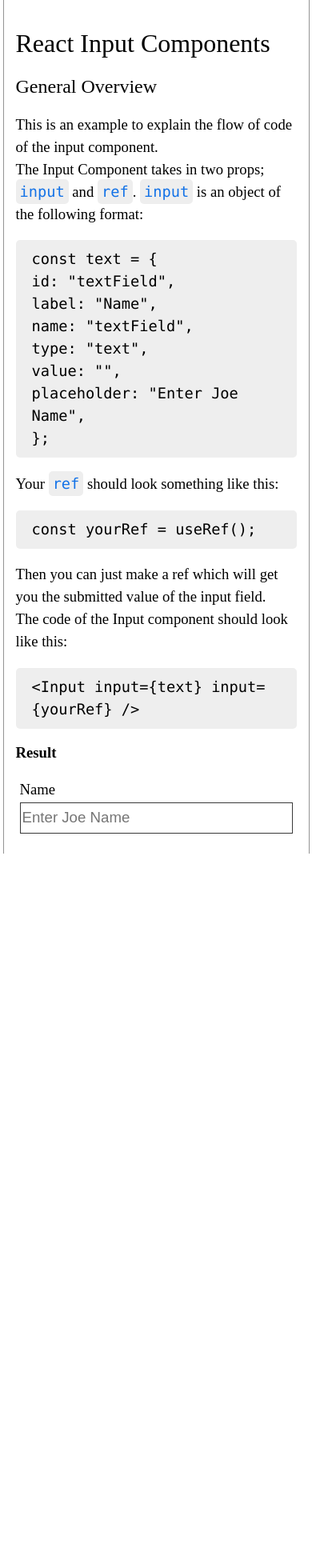
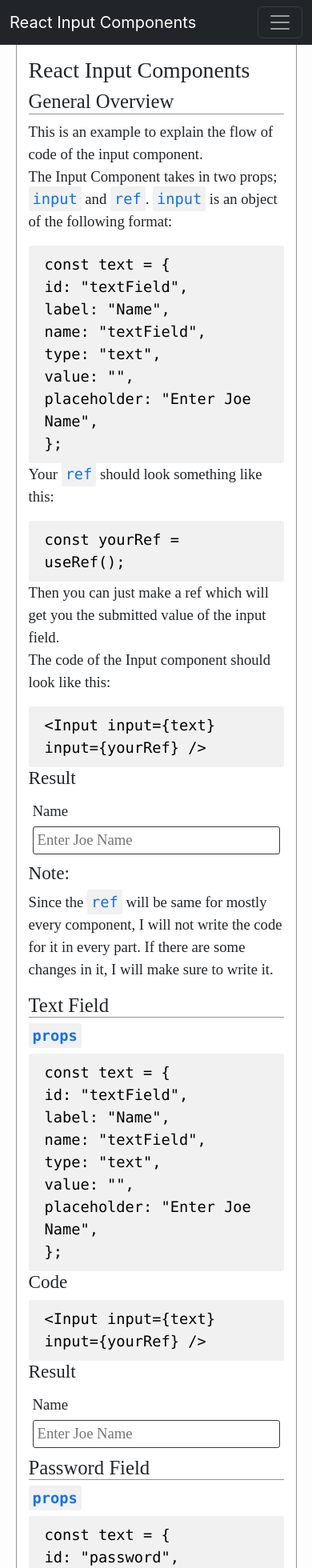
Before and after one commit to m-haris-n/react-input-elements, a React (Create React App) app: page / in a window 390 px wide. Shown: the top 1960 px of the page at 80% size. Before the commit the page ends 1067 px from the top, so only its background shows below. Built offline with nearby package versions, Linux system fonts and the light colour scheme.

Commit message:
added responsive navbar

```diff
--- a/public/index.html
+++ b/public/index.html
@@ -15,6 +15,8 @@
       user's mobile device or desktop. See https://developers.google.com/web/fundamentals/web-app-manifest/
     -->
     <link rel="manifest" href="%PUBLIC_URL%/manifest.json" />
+    <link href="https://cdn.jsdelivr.net/npm/bootstrap@5.2.0-beta1/dist/css/bootstrap.min.css" rel="stylesheet" integrity="sha384-0evHe/X+R7YkIZDRvuzKMRqM+OrBnVFBL6DOitfPri4tjfHxaWutUpFmBp4vmVor" crossorigin="anonymous">
+
     <!--
       Notice the use of %PUBLIC_URL% in the tags above.
       It will be replaced with the URL of the `public` folder during the build.
@@ -39,5 +41,7 @@
       To begin the development, run `npm start` or `yarn start`.
       To create a production bundle, use `npm run build` or `yarn build`.
     -->
+    <script src="https://cdn.jsdelivr.net/npm/bootstrap@5.2.0-beta1/dist/js/bootstrap.bundle.min.js" integrity="sha384-pprn3073KE6tl6bjs2QrFaJGz5/SUsLqktiwsUTF55Jfv3qYSDhgCecCxMW52nD2" crossorigin="anonymous"></script>
+
   </body>
 </html>
--- a/src/App.js
+++ b/src/App.js
@@ -3,11 +3,29 @@ import classes from "./App.module.css";
 import Input from "./components/Input";
 import { BrowserRouter as Router, Routes, Route } from "react-router-dom";
 
+import Sidebar from "./components/UI/Sidebar";
+import MobileNav from "./components/UI/MobileNav";
+
 function Home(props) {
   const InputRef = useRef();
 
+  const sideBarProps = [
+    {
+      text: "General Overview",
+      id: "#genOver",
+    },
+    {
+      text: "Text Field",
+      id: "#text-field",
+    },
+    {
+      text: "Password Field",
+      id: "#pwField",
+    },
+  ];
+
   const text = {
-    id: "textField",
+    id: "textfield",
     label: "Name",
     name: "textField",
     type: "text",
@@ -25,11 +43,13 @@ function Home(props) {
 
   return (
     <>
+      <MobileNav list={sideBarProps}/>
+      <Sidebar list={sideBarProps} />
       <div className={classes.wrapper}>
         <div className={classes.container}>
           <h1>React Input Components</h1>
           <div>
-            <h2>General Overview</h2>
+            <h2 id="genOver">General Overview</h2>
             <p>
               This is an example to explain the flow of code of the input
               component. <br />
@@ -64,10 +84,64 @@ function Home(props) {
             </code>
             <h3>Result</h3>
             <Input input={text} ref={InputRef} />
+            <h3>Note:</h3>
+            <p>
+              Since the <code>ref</code> will be same for mostly every
+              component, I will not write the code for it in every part. If
+              there are some changes in it, I will make sure to write it.
+            </p>
           </div>
           <div>
-            {/* <h2>Text Field</h2> */}
-
+            <h2 id="text-field">Text Field</h2>
+            <h3>
+              <code>
+                <b>props</b>
+              </code>
+            </h3>
+            <code className={classes.code}>
+              const text = &#123; <br />
+              id: "textField", <br />
+              label: "Name",
+              <br />
+              name: "textField",
+              <br />
+              type: "text", <br />
+              value: "", <br />
+              placeholder: "Enter Joe Name",
+              <br /> &#125;;
+            </code>
+            <h3>Code</h3>
+            <code className={classes.code}>
+              &lt;Input input=&#123;text&#125; input=&#123;yourRef&#125; /&gt;
+            </code>
+            <h3>Result</h3>
+            <Input input={text} ref={InputRef} />
+          </div>
+          <div>
+            <h2>Password Field</h2>
+            <h3>
+              <code>
+                <b>props</b>
+              </code>
+            </h3>
+            <code className={classes.code}>
+              const text = &#123; <br />
+              id: "password", <br />
+              label: "Password",
+              <br />
+              name: "password",
+              <br />
+              type: "password", <br />
+              value: "", <br />
+              placeholder: "Enter Joe Password",
+              <br /> &#125;;
+            </code>
+            <h3>Code</h3>
+            <code className={classes.code}>
+              &lt;Input input=&#123;text&#125; input=&#123;yourRef&#125; /&gt;
+            </code>
+            <h3>Result</h3>
+            <Input input={password} ref={InputRef} />
           </div>
         </div>
       </div>
--- a/src/App.module.css
+++ b/src/App.module.css
@@ -1,5 +1,8 @@
-h1, h2 {
+h1, h2, h3 {
   font-weight: 500;
+}
+h2 {
+  border-bottom: 1px solid #949494;
 }
 
 p, code {
@@ -8,9 +11,9 @@ p, code {
 }
 
 code {
-  background-color: #eeeeee;
+  background-color: #f1f1f1;
   padding: 5px;
-  border-radius: 5px;
+  border-radius: 3px;
   color: #1372e7;
 
 }
@@ -18,7 +21,7 @@ code {
 .code {
   display: block;
   padding: 10px 20px;
-  background-color: #eeeeee;
+  background-color: #f1f1f1;
   color: black;
 }
 
@@ -30,6 +33,8 @@ code {
   flex-direction: column;
   justify-content: flex-start;
   align-items: center;
+  background-color: #fdfdfd;
+
 }
 
 
@@ -39,16 +44,20 @@ code {
   border-right: 1px solid #949494;
   border-left: 1px solid #949494;
   padding: 15px;
+  background-color: white;
+
 }
 
 @media  screen and (max-width: 1200px) {
   .container{
     width: 80%;
+    margin-top: 56px;
   }
 }
 
 @media  screen and (max-width: 600px) {
   .container{
     width: 90%;
+    margin-top: 56px;
   }
 }
--- a/src/components/Input.module.css
+++ b/src/components/Input.module.css
@@ -24,12 +24,16 @@
 
 input[type="text"],
 input[type="password"] {
+  height: 35px;
+
   font-size: 14pt;
 
-  height: 35px;
   margin: 5px 0px;
+  padding: 0px 5px;
+
+  border: 1px solid rgb(57, 57, 57);
+  border-radius: 3px;
   outline: none;
-  border: 1px solid rgb(57, 57, 57);
 }
 
 input[type="text"]:focus,
--- /dev/null
+++ b/src/components/UI/MobileNav.js
@@ -0,0 +1,54 @@
+import React from "react";
+import classes from "./MobileNav.module.css";
+export default function MobileNav(props) {
+  const sideBarProps = [...props.list];
+  const sideBarLinks = sideBarProps.map((link) => (
+    <li>
+      <a className="dropdown-item" href={link.id}>{link.text}</a>
+    </li>
+  ));
+  return (
+    <div className={classes.navbar}>
+      <nav className="navbar navbar-expand-lg navbar-dark bg-dark position-fixed w-100">
+        <div className="container-fluid">
+          <a className="navbar-brand" href="#">
+            React Input Components
+          </a>
+          <button
+            className="navbar-toggler"
+            type="button"
+            data-bs-toggle="collapse"
+            data-bs-target="#navbarNavDarkDropdown"
+            aria-controls="navbarNavDarkDropdown"
+            aria-expanded="false"
+            aria-label="Toggle navigation"
+          >
+            <span className="navbar-toggler-icon"></span>
+          </button>
+          <div className="collapse navbar-collapse" id="navbarNavDarkDropdown">
+            <ul className="navbar-nav">
+              <li className="nav-item dropdown">
+                <a
+                  className="nav-link dropdown-toggle"
+                  href="#"
+                  id="navbarDarkDropdownMenuLink"
+                  role="button"
+                  data-bs-toggle="dropdown"
+                  aria-expanded="false"
+                >
+                  Navigate to &nbsp;
+                </a>
+                <ul
+                  className="dropdown-menu dropdown-menu-dark"
+                  aria-labelledby="navbarDarkDropdownMenuLink"
+                >
+                  {sideBarLinks}
+                </ul>
+              </li>
+            </ul>
+          </div>
+        </div>
+      </nav>
+    </div>
+  );
+}
--- /dev/null
+++ b/src/components/UI/MobileNav.module.css
@@ -0,0 +1,9 @@
+.navbar {
+    display: none;
+}
+
+@media  screen and (max-width: 1200px) {
+    .navbar{
+      display: block;
+    }
+  }
--- /dev/null
+++ b/src/components/UI/Sidebar.js
@@ -0,0 +1,18 @@
+import React from "react";
+import classes from "./Sidebar.module.css"
+
+export default function Sidebar(props) {
+    const sideBarProps = [...props.list]
+    const sideBarLinks = sideBarProps.map((link) => (
+        <li><a href={link.id}>{link.text}</a></li>
+    ))
+
+  return (
+    <div className={classes.sidebar}>
+        <h2>Navigate to:</h2>
+        <ul>
+      {sideBarLinks}
+        </ul>
+    </div>
+  );
+}
--- /dev/null
+++ b/src/components/UI/Sidebar.module.css
@@ -0,0 +1,31 @@
+.sidebar {
+    position: fixed;
+    top: 0;
+    left: 0;
+    padding: 50px;
+
+}
+
+.sidebar  a {
+    text-decoration: none;
+    color: black;
+    font-size: 14pt;
+    display: block;
+
+
+}
+.sidebar li {
+    font-size: 14pt;
+}
+
+.sidebar  li:hover {
+    font-weight: 550;
+    text-decoration: underline;
+
+}
+
+@media  screen and (max-width: 1200px) {
+    .sidebar{
+      display: none;
+    }
+  }
```
